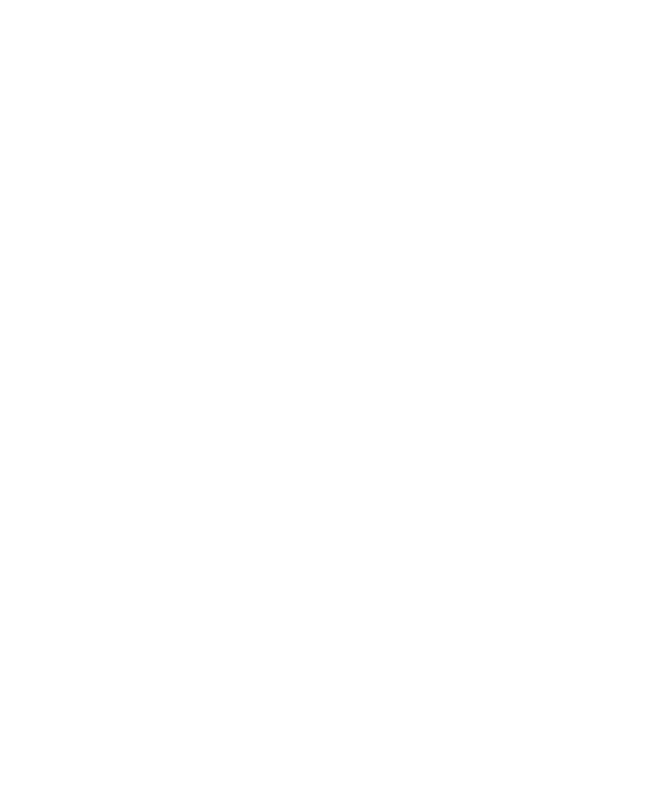
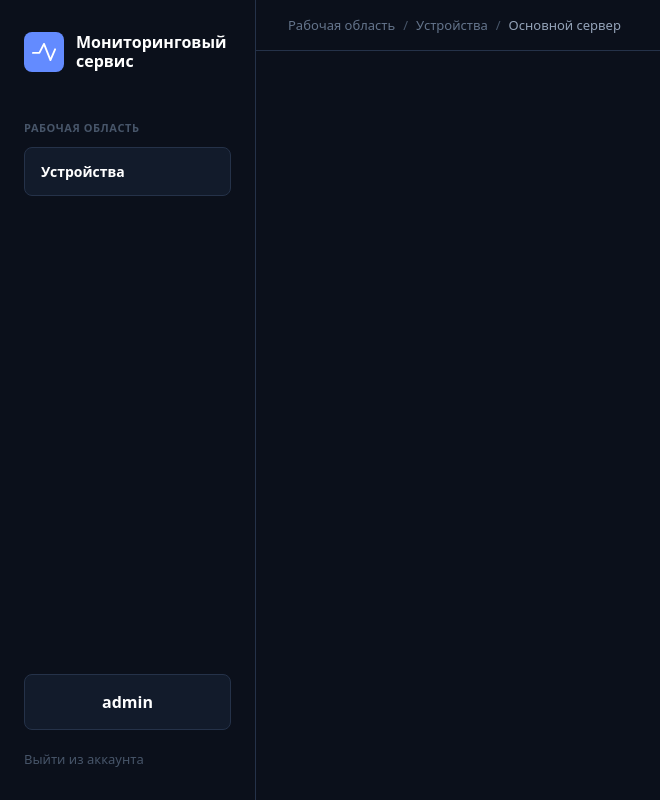
Before and after one commit to g00day/monitoring-service, a React (Vite) app: page /my-devices in a window 1280 px wide. Before the commit this address had no page. Shown: the whole page, without its empty margins (0-660 px from the left). Built offline with nearby package versions, Linux system fonts and the light colour scheme.

Commit message:
implemented GeneralSidebar cmp

```diff
--- a/src/App.tsx
+++ b/src/App.tsx
@@ -1,5 +1,8 @@
 import { BrowserRouter, Route, Routes } from 'react-router-dom';
+
+// pages
 import Main from '@pages/main';
+import DevicesPage from '@pages/devices-page';
 
 function App() {
 
@@ -7,6 +10,7 @@
     <BrowserRouter>
       <Routes>
         <Route path="/" element={<Main />} />
+        <Route path="my-devices/" element={<DevicesPage />}/>
       </Routes>
     </BrowserRouter>
   )
--- a/src/components/layout/BreadCrumbNavigation/BreadCrumbNavigation.module.css
+++ b/src/components/layout/BreadCrumbNavigation/BreadCrumbNavigation.module.css
@@ -1,17 +1,13 @@
 .breadcrumbsContainer {
   width: 100%;
   background-color: var(--bg-color);
+  border-bottom: 1px solid var(--metricks-border-color);
   display: flex;
   flex-direction: column;
   box-sizing: border-box;
   font-family: system-ui, -apple-system, sans-serif;
 }
 
-.topLine {
-  width: 100%;
-  height: 4px;
-  background-color: var(--light-blue);
-}
 
 .content {
   display: flex;
--- /dev/null
+++ b/src/components/layout/GeneralSidebar/GeneralSidebar.module.css
@@ -0,0 +1,107 @@
+.sidebar {
+  width: 20%;
+  height: 100vh;
+  background-color: var(--bg-color);
+  border-right: 1px solid var(--metricks-border-color);
+  padding: 32px 24px;
+  box-sizing: border-box;
+  display: flex;
+  flex-direction: column;
+  font-family: system-ui, -apple-system, sans-serif;
+}
+
+/* Шапка сайдбара */
+.topSection {
+  display: flex;
+  align-items: center;
+  gap: 12px;
+  margin-bottom: 48px;
+}
+
+.logoWrapper {
+  width: 40px;
+  height: 40px;
+  background-color: var(--light-blue);
+  border-radius: 8px;
+  display: flex;
+  align-items: center;
+  justify-content: center;
+  flex-shrink: 0;
+}
+
+.logoWrapper img {
+  width: 24px;
+  height: auto;
+}
+
+.serviceTitle {
+  color: #ffffff;
+  font-size: 16px;
+  font-weight: 700;
+  line-height: 1.2;
+  margin: 0;
+}
+
+/* Блок навигации */
+.navigation {
+  display: flex;
+  flex-direction: column;
+  gap: 12px;
+  flex-grow: 1;
+}
+
+.menuLabel {
+  font-size: 11px;
+  font-weight: 700;
+  color: #475569;
+  letter-spacing: 0.05em;
+}
+
+.menuItemActive {
+  background-color: var(--metricks-bg-color);
+  border: 1px solid var(--metricks-border-color);
+  color: #ffffff;
+  font-size: 14px;
+  font-weight: 600;
+  padding: 14px 16px;
+  border-radius: 8px;
+  cursor: pointer;
+  user-select: none;
+}
+
+/* Подвал сайдбара */
+.footerSection {
+  display: flex;
+  flex-direction: column;
+  gap: 20px;
+  margin-top: auto;
+}
+
+.profileBadge {
+  background-color: var(--metricks-bg-color);
+  border: 1px solid var(--metricks-border-color);
+  color: #ffffff;
+  font-size: 16px;
+  font-weight: 700;
+  text-align: center;
+  padding: 16px;
+  border-radius: 8px;
+  user-select: none;
+}
+
+.logoutButton {
+  background: none;
+  border: none;
+  color: #475569;
+  font-size: 13px;
+  font-weight: 400;
+  text-align: left;
+  padding: 0;
+  cursor: pointer;
+  transition: color 0.2s ease;
+  font-family: inherit;
+}
+
+.logoutButton:hover {
+  color: #64748b;
+}
--- /dev/null
+++ b/src/components/layout/GeneralSidebar/GeneralSidebar.tsx
@@ -0,0 +1,38 @@
+import style from "./GeneralSidebar.module.css";
+import logoUrl from "@assets/icons/logo.svg";
+
+const GeneralSidebar = () => {
+  return (
+    <aside className={style.sidebar}>
+      {/* Верхняя часть с логотипом */}
+      <div className={style.topSection}>
+        <div className={style.logoWrapper}>
+          <img src={logoUrl} alt="Logo" />
+        </div>
+        <h3 className={style.serviceTitle}>
+          Мониторинговый <br /> сервис
+        </h3>
+      </div>
+
+      {/* Навигационное меню */}
+      <nav className={style.navigation}>
+        <span className={style.menuLabel}>РАБОЧАЯ ОБЛАСТЬ</span>
+        <div className={style.menuItemActive}>
+          Устройства
+        </div>
+      </nav>
+
+      {/* Нижняя часть с профилем и выходом */}
+      <div className={style.footerSection}>
+        <div className={style.profileBadge}>
+          admin
+        </div>
+        <button className={style.logoutButton}>
+          Выйти из аккаунта
+        </button>
+      </div>
+    </aside>
+  );
+};
+
+export default GeneralSidebar;
--- /dev/null
+++ b/src/pages/devices-page.tsx
@@ -0,0 +1,26 @@
+import GeneralSidebar from "@layout/GeneralSidebar/GeneralSidebar";
+import BreadCrumbNavigation from "@layout/BreadCrumbNavigation/BreadCrumbNavigation";
+
+const direction = "Рабочая область/Устройства/Основной сервер";
+
+const DevicesPage = () => {
+  const breadCrumbItems = direction.split("/").map((item) => ({
+    direction: item,
+  }));
+
+  return (
+    <div style={{ display: "flex", width: "100%", minHeight: "100vh", backgroundColor: "var(--bg-color)" }}>
+      <GeneralSidebar />
+
+      <div style={{ flexGrow: 1, display: "flex", flexDirection: "column" }}>
+        <BreadCrumbNavigation BreadCrumbItems={breadCrumbItems} />
+
+        <main style={{ padding: "32px", flexGrow: 1 }}>
+          {/* Контент */}
+        </main>
+      </div>
+    </div>
+  );
+};
+
+export default DevicesPage;
```
